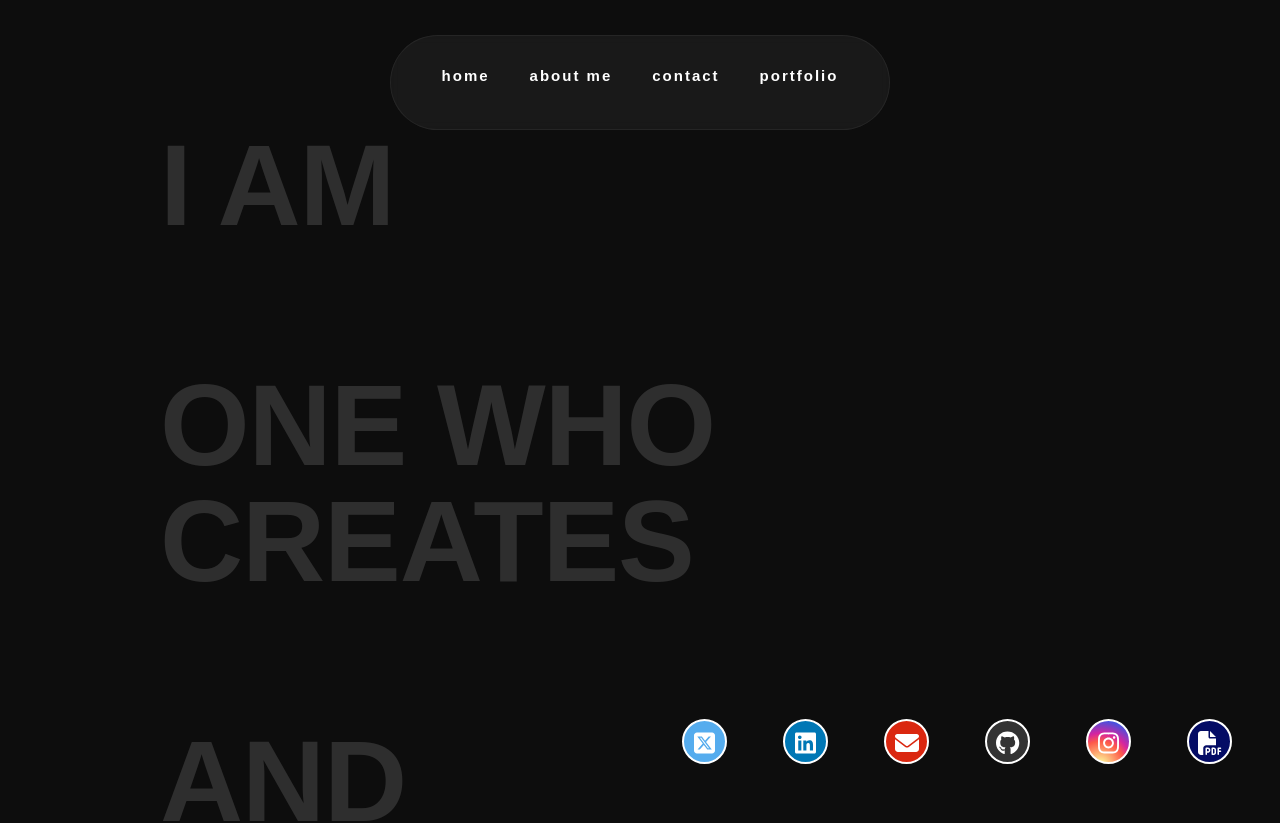
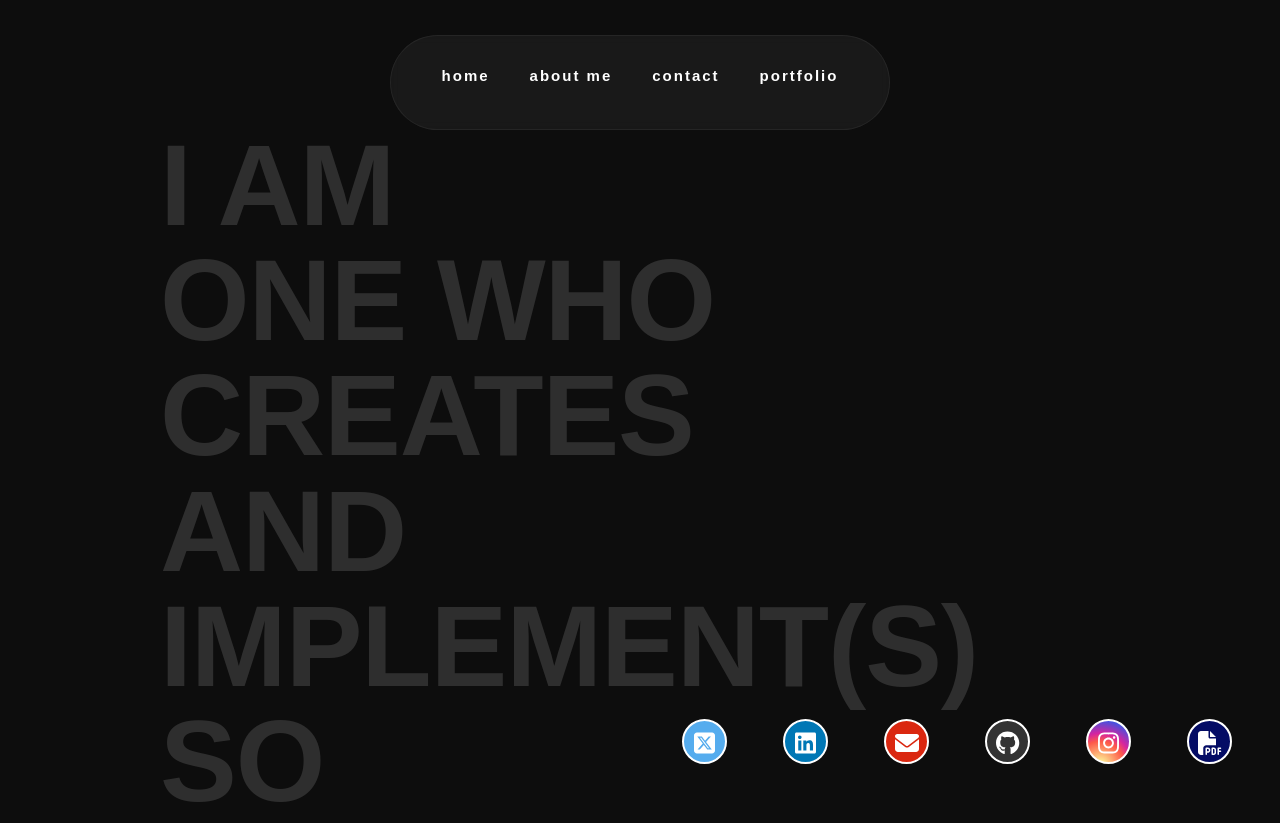
Before and after one commit to SimonYoseph/SimonYosephPortfolio, a React (Create React App) app: page / in a window 1280 px wide. Shown: the top 823 px of the page. Built offline with nearby package versions, Linux system fonts and the light colour scheme.

Commit message:
updated homepage layout

```diff
--- a/src/styles/App.css
+++ b/src/styles/App.css
@@ -80,40 +80,6 @@ span a:hover {
   clip-path: polygon(0 0, 100% 0, 100% 100%, 0% 100%);
 
 }
-
-
-
-.text span {
-  display: inline-block;
-  position: relative;
-  color: inherit;
-  padding: 5px 0; /* Adjust padding as needed */
-  transition: color 0.4s ease-in-out;
-}
-
-.text span::before {
-  content: "";
-  position: absolute;
-  top: 0;
-  left: 0;
-  width: 100%;
-  height: 100%;
-  background-color: purple;
-  clip-path: polygon(0 100%, 100% 100%, 100% 100%, 0 100%);
-  transition: clip-path 0.7s ease-in-out;
-  z-index: -1; /* Places it behind the text */
-}
-
-.text:hover span::before {
-  clip-path: polygon(0 0, 100% 0, 100% 100%, 0 100%);
-  transform: scaleX(1); /* Expands only to the text width */
-}
-
-.text:hover span {
-  color: white; /* Changes text color for contrast */
-}
-
-
 
 
 a {
```
